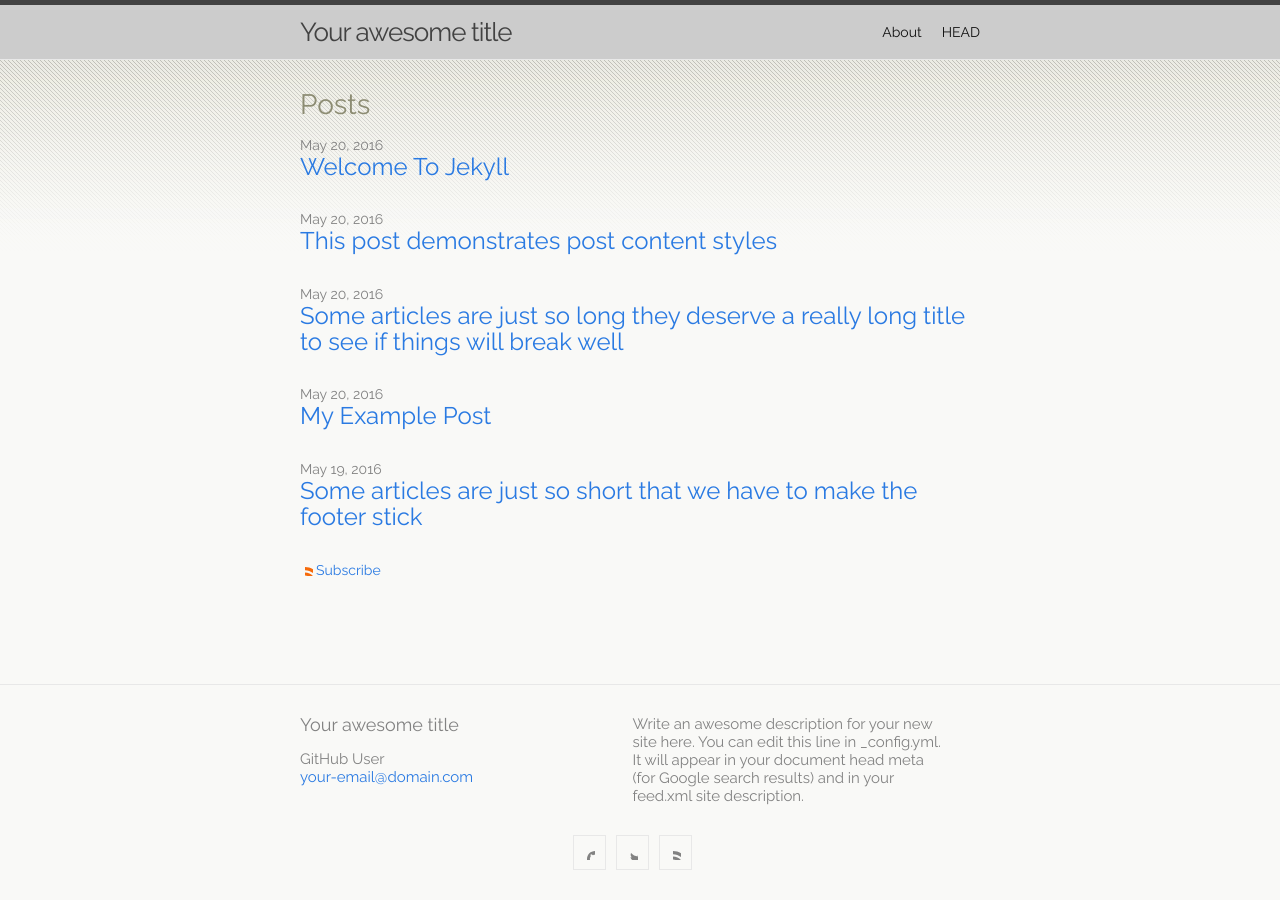
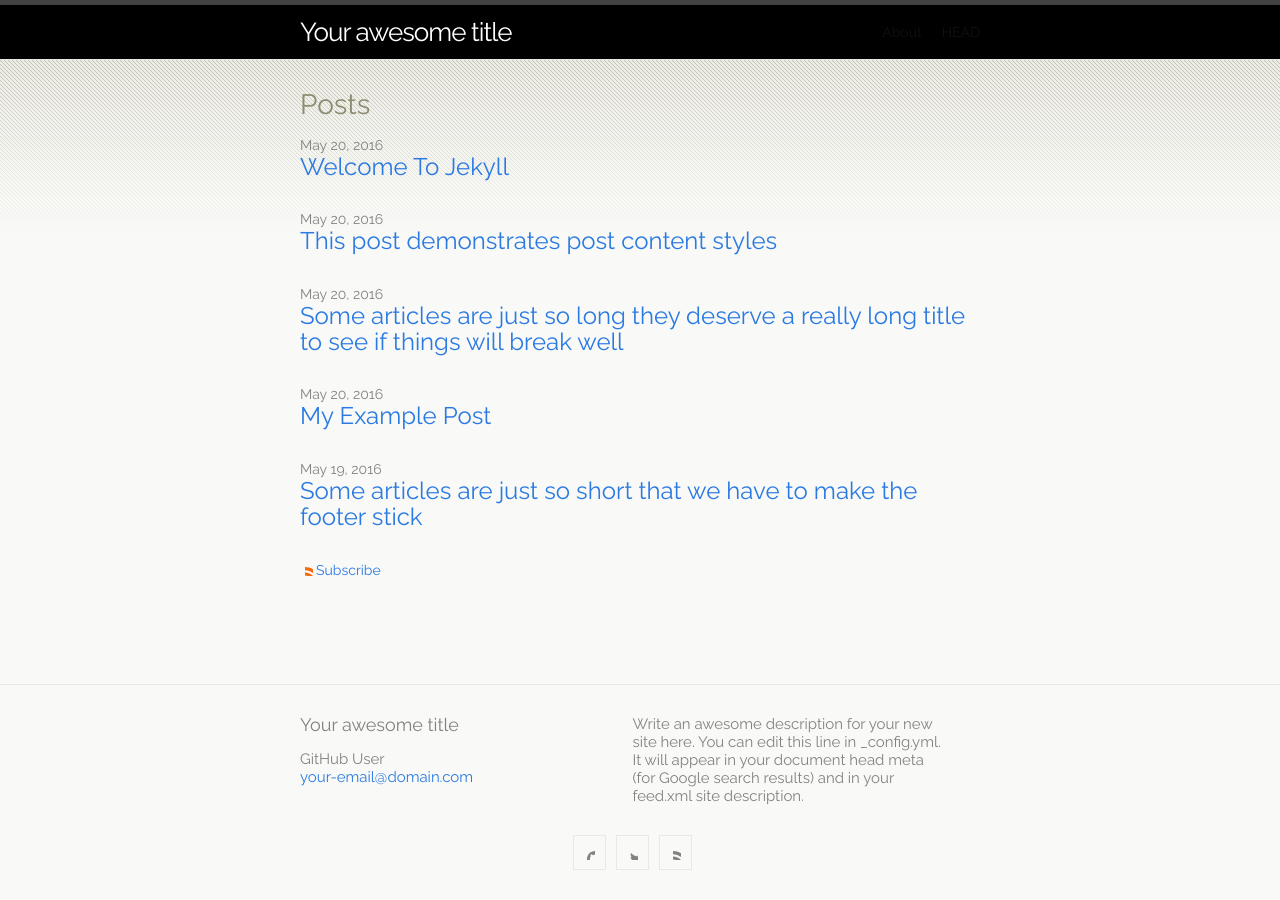
Before and after one commit to 6bita/magasinet, a Jekyll site: the page built from index.md, in a window 1280 px wide. Built offline with Jekyll 4.4.1, drawn with Linux system fonts in a browser that asks for light colours.

Commit message:
Update head.html

```diff
--- a/_includes/head.html
+++ b/_includes/head.html
@@ -22,8 +22,12 @@
 
     .site-header
     {
+      background: #000;
+    }
+
+    .site-title
+    {
       color: #fff;
-      background: #ccc;
     }
 
     h1, h3
```
